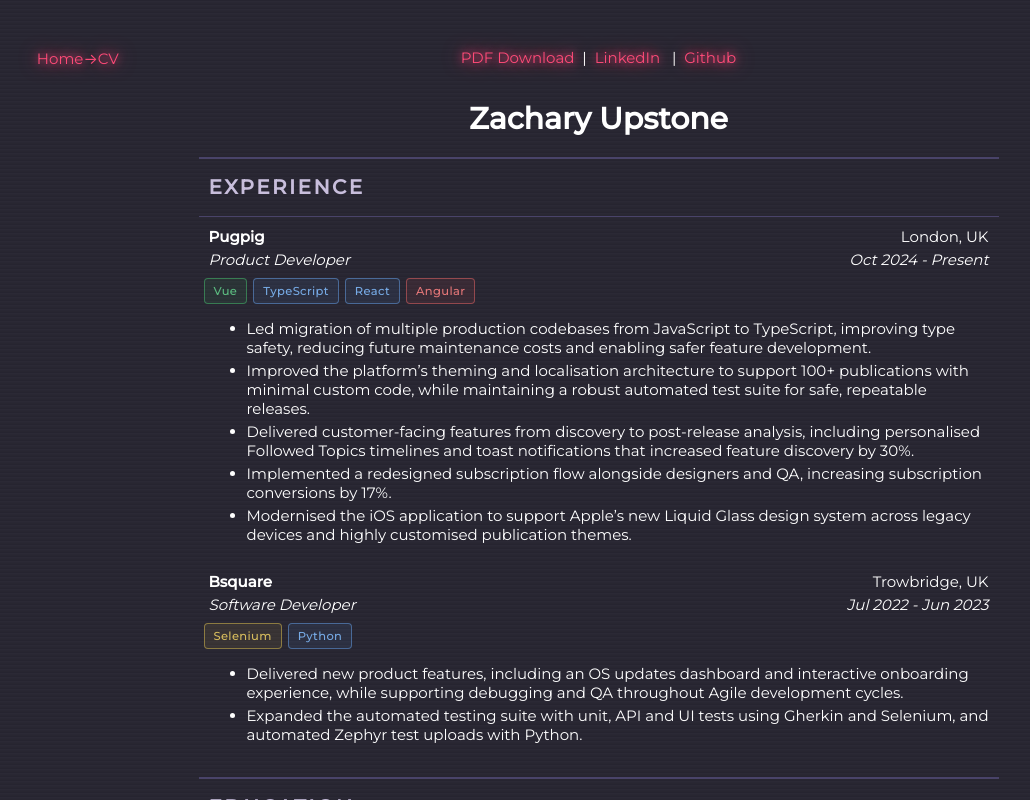
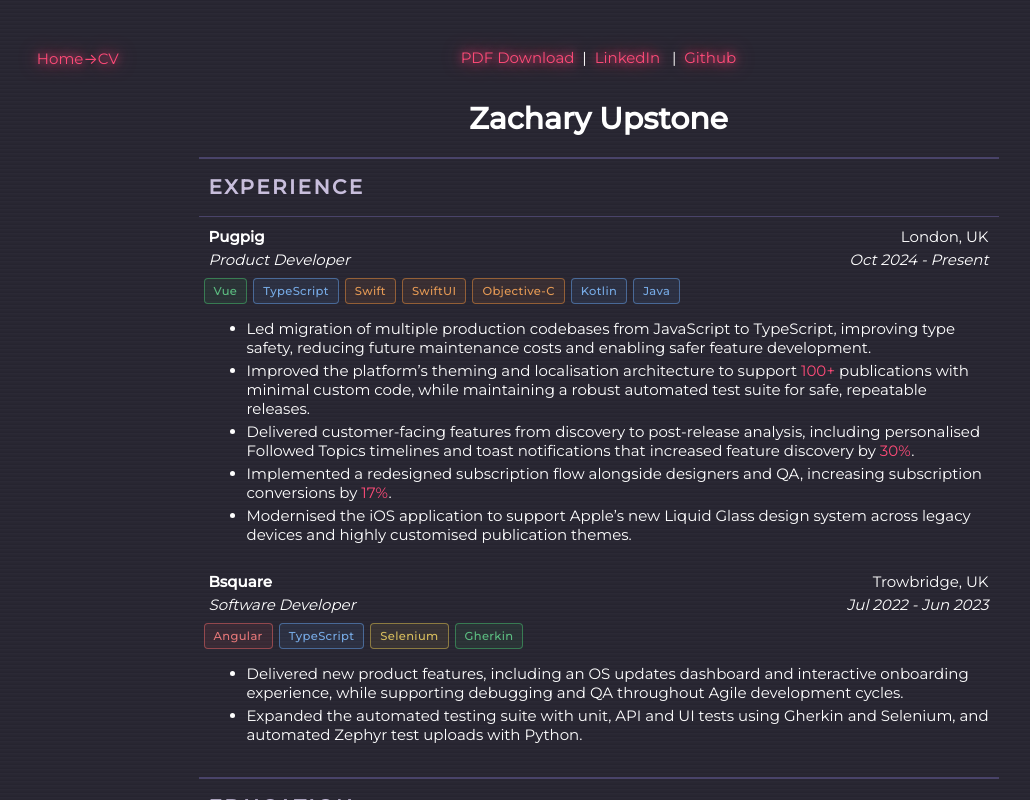
Before and after one commit to zu213/zupstn-website, a React (Create React App) app: page /#/cv in a window 1280 px wide. Shown: the whole page, without its empty margins (34-1064 px from the left). Built offline with nearby package versions, Linux system fonts and the light colour scheme.

Commit message:
Updated script to highlight numbers

```diff
--- a/scripts/update-cv.mjs
+++ b/scripts/update-cv.mjs
@@ -119,7 +119,9 @@ Rules:
 - Use link-coloured span for grades and scores
 - If the PDF adds new sections not currently in the file, add them using the same patterns
 - If the PDF removes content that was in the old file, remove it
-- Keep as many skills as you can remember, always include Swift, SwiftUI, Objective-C, Kotlin, Vue,  TypeScript
+- Keep as many skills as you can remember, always include Swift, SwiftUI, Objective-C, Kotlin, Vue,  TypeScript minimum for the Pugpig role.
+- Don't remove existing skill tags
+- Highlight any statistics or percentages in the PDF with <span className='link-coloured'>...</span>
 - Don't add or edit the Projects section at the bottom — it should remain unchanged and is not sourced from the PDF
 - Don't remove detail only add new details, move details or you can remove sectiosn / points if they are fully removed / not mnetioend in the pdf at all
 - Ignore any content in the PDF that is not relevant to the CV (e.g. page numbers, headers/footers, etc.)
--- a/src/cv/CV.js
+++ b/src/cv/CV.js
@@ -39,14 +39,17 @@ function CV() {
                 <div className='tag-holder'>
                   <span className='tag green'>Vue</span>
                   <span className='tag blue'>TypeScript</span>
-                  <span className='tag blue'>React</span>
-                  <span className='tag red'>Angular</span>
+                  <span className='tag orange'>Swift</span>
+                  <span className='tag orange'>SwiftUI</span>
+                  <span className='tag orange'>Objective-C</span>
+                  <span className='tag blue'>Kotlin</span>
+                  <span className='tag blue'>Java</span>
                 </div>
                 <ul>
                   <li>Led migration of multiple production codebases from JavaScript to TypeScript, improving type safety, reducing future maintenance costs and enabling safer feature development.</li>
-                  <li>Improved the platform’s theming and localisation architecture to support 100+ publications with minimal custom code, while maintaining a robust automated test suite for safe, repeatable releases.</li>
-                  <li>Delivered customer-facing features from discovery to post-release analysis, including personalised Followed Topics timelines and toast notifications that increased feature discovery by 30%.</li>
-                  <li>Implemented a redesigned subscription flow alongside designers and QA, increasing subscription conversions by 17%.</li>
+                  <li>Improved the platform’s theming and localisation architecture to support <span className='link-coloured'>100+</span> publications with minimal custom code, while maintaining a robust automated test suite for safe, repeatable releases.</li>
+                  <li>Delivered customer-facing features from discovery to post-release analysis, including personalised Followed Topics timelines and toast notifications that increased feature discovery by  <span className='link-coloured'>30%</span>.</li>
+                  <li>Implemented a redesigned subscription flow alongside designers and QA, increasing subscription conversions by  <span className='link-coloured'>17%</span>.</li>
                   <li>Modernised the iOS application to support Apple’s new Liquid Glass design system across legacy devices and highly customised publication themes.</li>
                 </ul>
               </div>
@@ -62,8 +65,10 @@ function CV() {
                   <span className='date'>Jul 2022 - Jun 2023</span>
                 </div>
                 <div className='tag-holder'>
+                  <span className='tag red'>Angular</span>
+                  <span className='tag blue'>TypeScript</span>
                   <span className='tag yellow'>Selenium</span>
-                  <span className='tag blue'>Python</span>
+                  <span className='tag green'>Gherkin</span>
                 </div>
                 <ul>
                   <li>Delivered new product features, including an OS updates dashboard and interactive onboarding experience, while supporting debugging and QA throughout Agile development cycles.</li>
@@ -92,8 +97,10 @@ function CV() {
                 </div>
                 <div className='tag-holder'>
                   <span className='tag blue'>Python</span>
+                  <span className='tag red'>PyTorch</span>
                   <span className='tag yellow'>C</span>
                   <span className='tag green'>C++</span>
+                  <span className='tag blue'>Python</span>
                 </div>
                 <div className='cv-education-instance-info'>
                   Units including:
@@ -160,6 +167,9 @@ function CV() {
           <div className='cv-achievements'>
             <h2>ACHIEVEMENTS</h2>
             <hr />
+            <div className='tag-holder'>
+              <span className='tag yellow'>AWS</span>
+            </div>
             <ul>
               <li>AWS Certified Cloud Practitioner</li>
               <li>Volunteered at WorkAid for 18 months</li>
```
